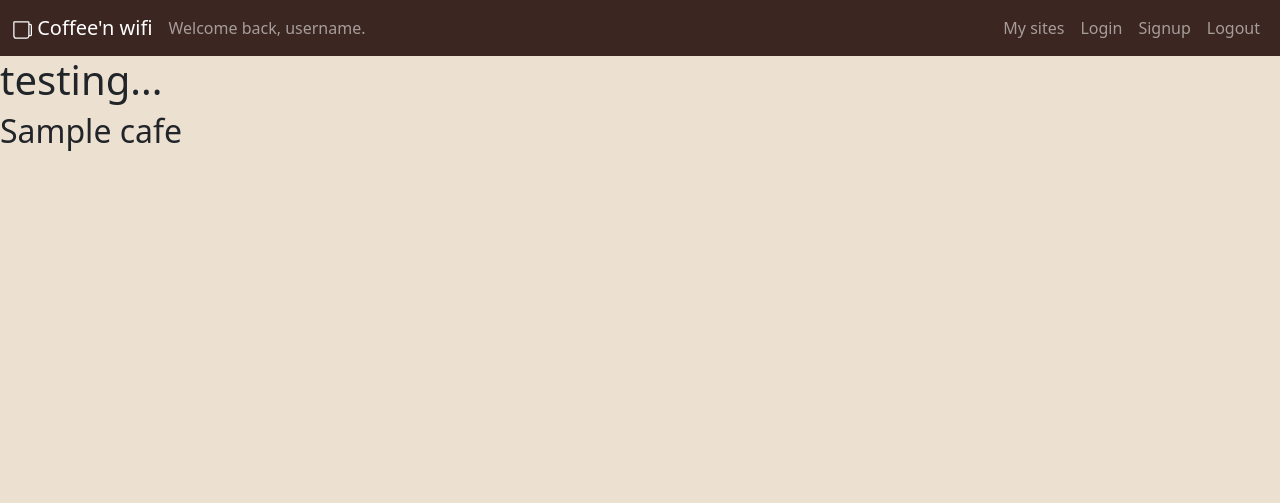
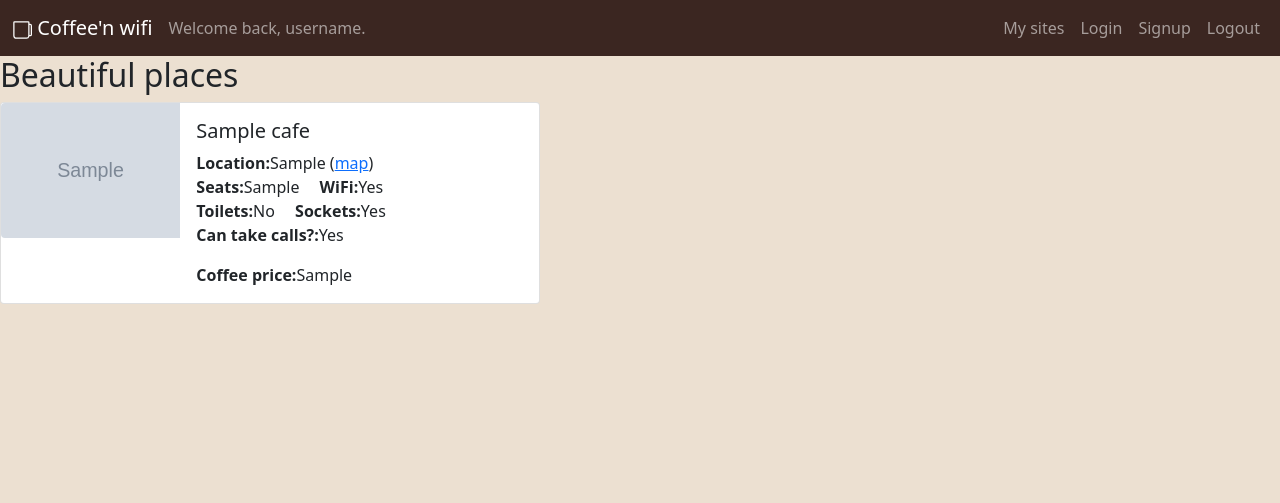
Before and after one commit to ivanbaug/coffee-wifi-site, a Flask app: page / in a window 1280 px wide. Shown: the top 503 px of the page. Run offline with Flask 2, Linux system fonts and the light colour scheme; tables that the repository leaves empty hold one stand-in row (values such as "Sample post"); grey boxes marked "Sample" are stand-in pictures; some libraries are stand-ins or nearby versions.

Commit message:
add cards to display cafes

```diff
--- /dev/null
+++ b/project/templates/cards.html
@@ -0,0 +1,28 @@
+{% macro cafe_card(cafe) -%}
+<div class="card mb-3" style="max-width: 540px;">
+  <div class="row g-0">
+    <div class="col-md-4">
+      <img src="{{cafe.img_url}}" class="img-fluid rounded-start" alt="{{cafe.name}}">
+    </div>
+    <div class="col-md-8">
+      <div class="card-body">
+        <h5 class="card-title">{{cafe.name}}</h5>
+        <p class="card-text">
+          <b>Location:</b>{{cafe.location}} (<a href="{{cafe.map_url}}">map</a>)
+          <br>
+          <b>Seats:</b>{{cafe.seats}}&emsp;
+          <b>WiFi:</b>{{"Yes" if cafe.has_wifi else "No"}}
+          <br>
+          <b>Toilets:</b>{{"Yes" if cafe.has_toilets else "No"}}&emsp;
+          <b>Sockets:</b>{{"Yes" if cafe.has_sockets else "No"}}
+          <br>
+          <b>Can take calls?:</b>{{"Yes" if cafe.can_take_calls else "No"}}
+        </p>
+        {%if cafe.coffee_price%}
+          <p class="card-text"><b>Coffee price:</b>{{cafe.coffee_price}}</p>
+        {%endif%}
+      </div>
+    </div>
+  </div>
+</div>
+{%- endmacro %}
--- a/project/templates/index.html
+++ b/project/templates/index.html
@@ -1,40 +1,13 @@
 {% extends "base.html" %}
 {% block content %}
-<h1>testing...</h1>
-{% for cafe in all_cafes %}
+<h2>Beautiful places</h2>
 
-<h2>{{cafe.name}}</h2>
+{% if all_cafes %}
+  {% from 'cards.html' import cafe_card as show_cafe %}
+  {% for cafe in all_cafes %}
+    {{show_cafe(cafe)}}
+  {% endfor %}
+{% endif %}
 
-{% endfor %}
-<!--
-<h1>testing...</h1>
-<h1>testing...</h1>
-<h1>testing...</h1>
-<h1>testing...</h1>
-<h1>testing...</h1>
-<h1>testing...</h1>
-<h1>testing...</h1>
-<h1>testing...</h1>
-<h1>testing...</h1>
-<h1>testing...</h1>
-<h1>testing...</h1>
-<h1>testing...</h1>
-<h1>testing...</h1>
-<h1>testing...</h1>
-<h1>testing...</h1>
-<h1>testing...</h1>
-<h1>testing...</h1>
-<h1>testing...</h1>
-<h1>testing...</h1>
-<h1>testing...</h1>
-<h1>testing...</h1>
-<h1>testing...</h1>
-<h1>testing...</h1>
-<h1>testing...</h1>
-<h1>testing...</h1>
-<h1>testing...</h1>
-<h1>testing...</h1>
-<h1>testing...</h1>
-<h1>testing...</h1> -->
 
 {% endblock content %}
```
